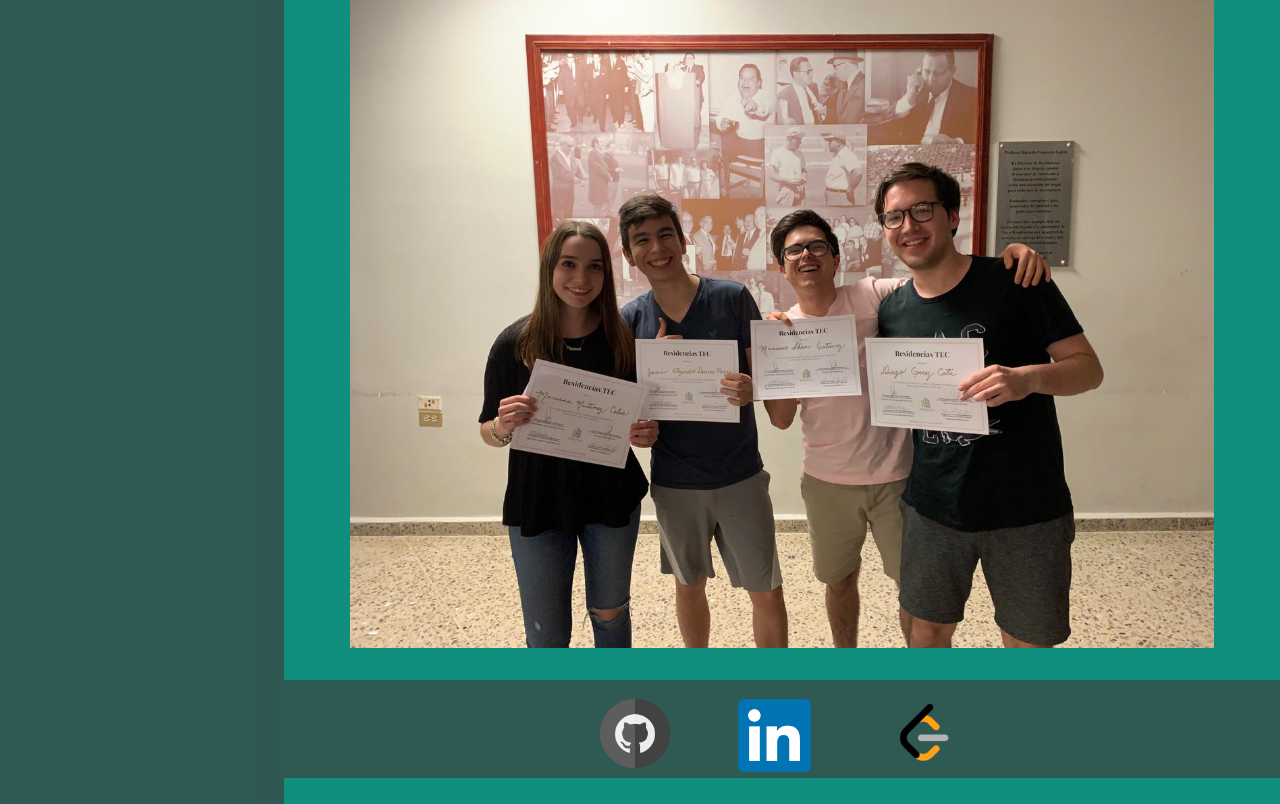
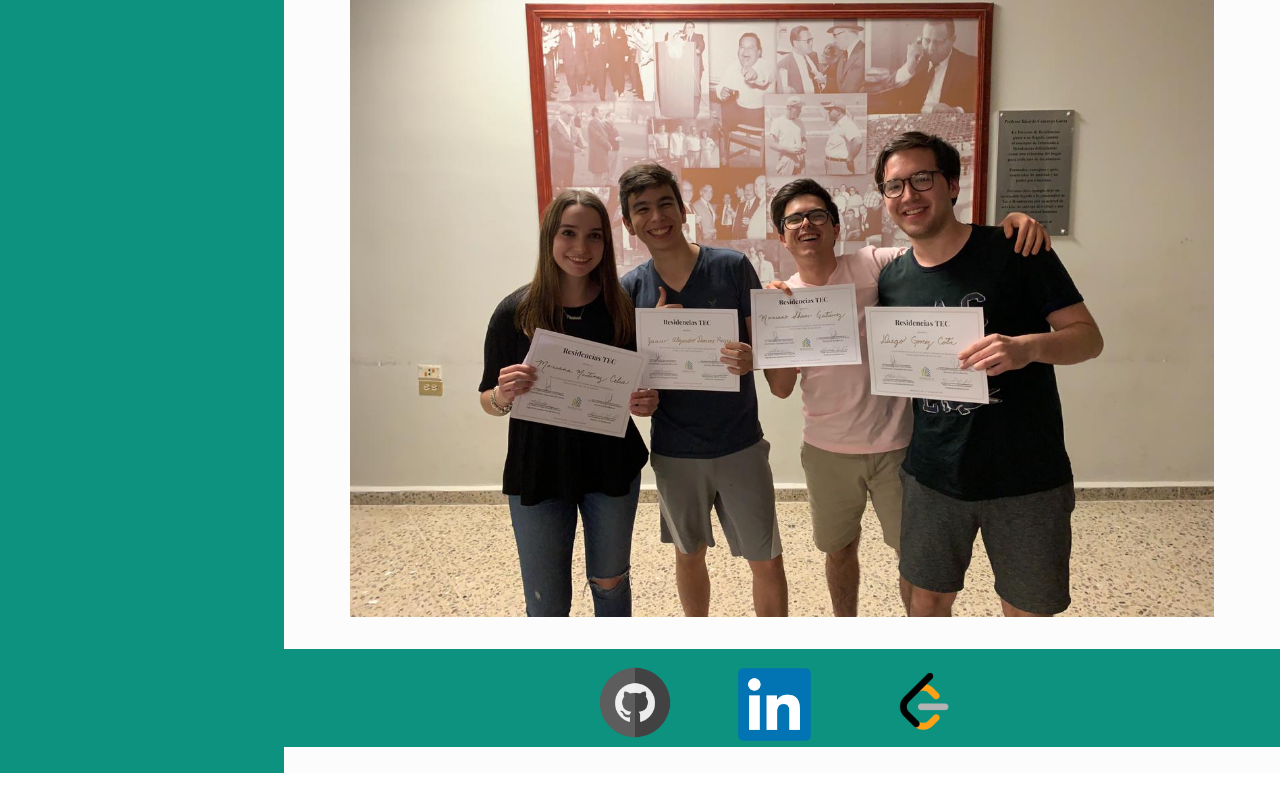
Before and after one commit to diegomezcota/MyHub, a React (Create React App) app: page / in a window 1280 px wide. Shown: the part 674-1478 px from the top of the page. After the commit the page ends 1447 px from the top, so only its background shows below. Built offline with nearby package versions, Linux system fonts and the light colour scheme.

Commit message:
white and green

```diff
--- a/src/App.css
+++ b/src/App.css
@@ -5,7 +5,8 @@
 
 .userBar {
   float: left;
-  background: rgba(63, 61, 61, 0.65);
+  background-color: rgba(14, 146, 128);
+  color: white;
 }
 
 .App-header {
@@ -18,7 +19,6 @@
   */
   justify-content: center;
   font-size: calc(10px + 2vmin);
-  color: rgb(245, 241, 241);
 }
 
 .App-link {
@@ -50,14 +50,14 @@
 contenedores y se utiliza para dar transparencia y poner un fondo*/
 
 .feed {
-  background-color: rgba(14, 146, 128, 0.4);
+  background-color: rgb(252, 252, 252);
   width: 100%;
   color: white;
   float: left;
 }
 
 .socialMediaBar {
-  background: rgba(63, 61, 61, 0.65);
+  background-color: rgba(14, 146, 128);
 }
 
 .achievements{
--- a/src/App.js
+++ b/src/App.js
@@ -17,7 +17,7 @@ function App() {
         <div className = "feed">
 
           <div className = "achievements">
-              <br/><br/>
+              <br/>
               <img className = "an_achievementPhoto" src="./media/hackMTY.jpg"/>
               <br/> <br/>
               <img className = "an_achievementPhoto" src="./media/marianoChatbot.jpg"/>
```
